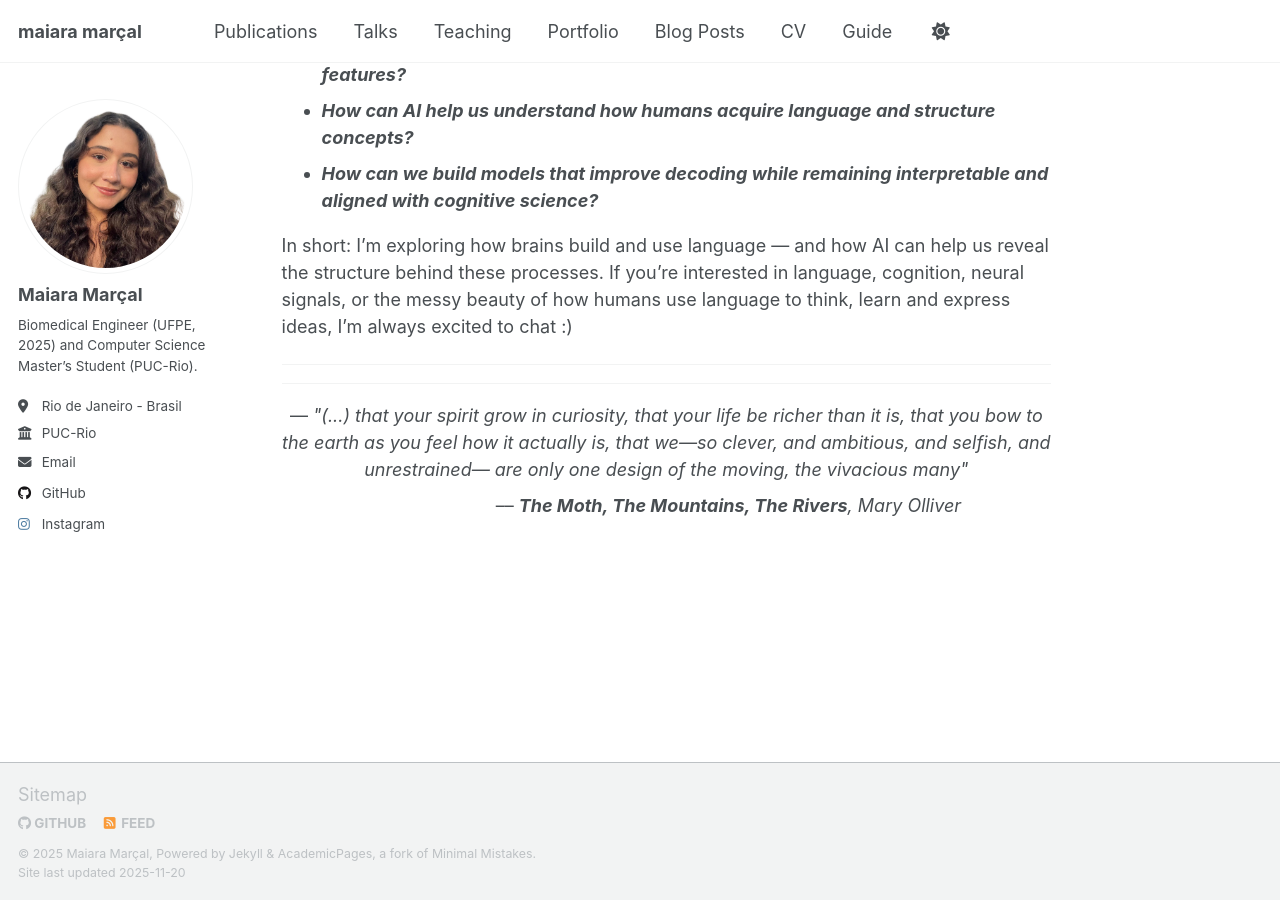
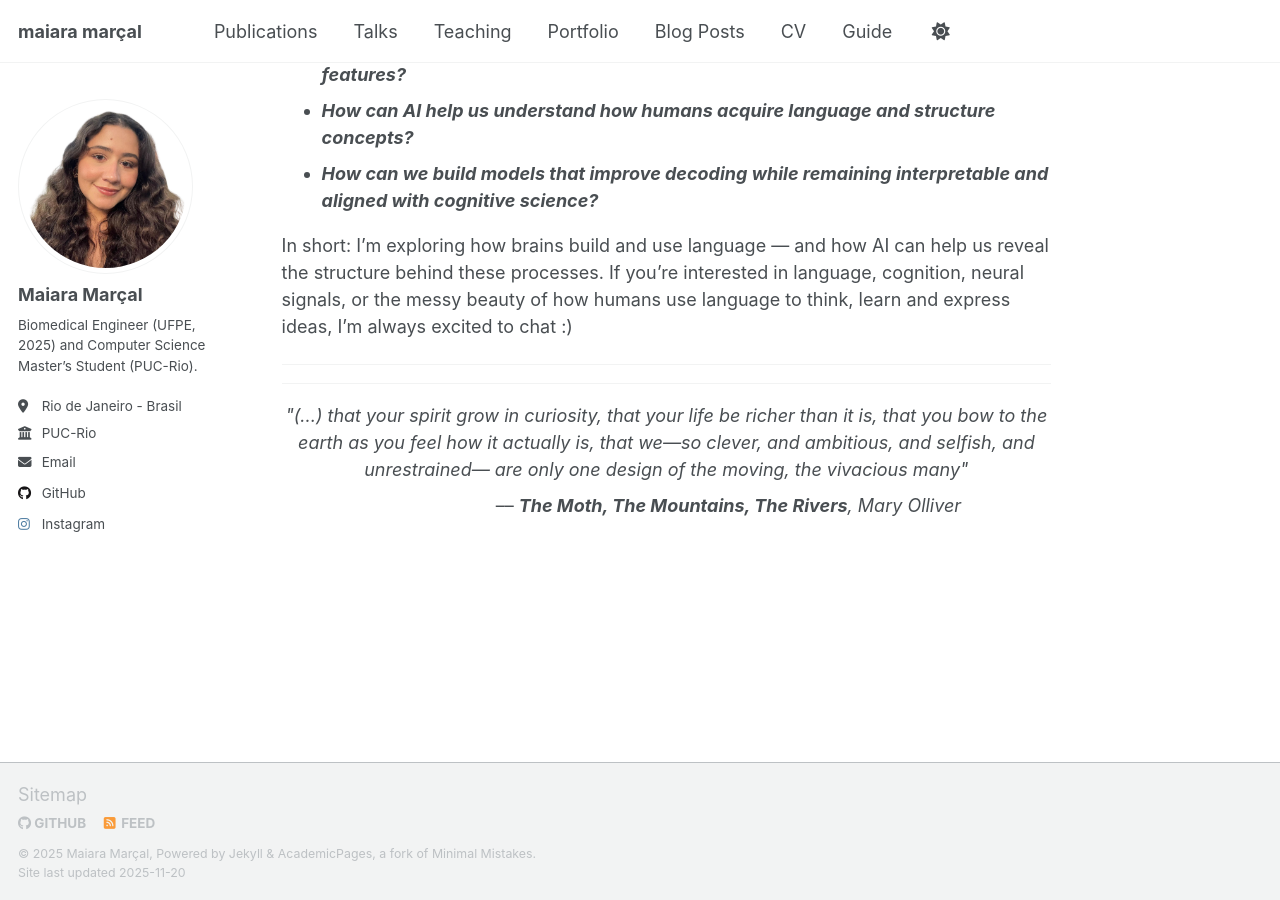
Before and after one commit to maiaramaaraujo/maiaramaaraujo.github.io, a Jekyll site: the page built from _pages/about.md, in a window 1280 px wide and 900 px high, scrolled down 810 px. Built offline with Jekyll 4.4.1, drawn with Linux system fonts in a browser that asks for light colours; a script that is not in the unit is left out.

Commit message:
Refactor quote formatting in about.md
Removed an extra line and adjusted the formatting of a quote.

```diff
--- a/_pages/about.md
+++ b/_pages/about.md
@@ -27,10 +27,9 @@ Some of the questions guiding my work include:
 In short: I’m exploring how brains build and use language — and how AI can help us reveal the structure behind these processes. If you’re interested in language, cognition, neural signals, or the messy beauty of how humans use language to think, learn and express ideas, I’m always excited to chat :)
 
 ---
-
 <hr>
 <div style="margin: 0 auto; text-align: center;">
-  — <i>
+  <i>
     "(...) that your spirit grow in curiosity, that your life be richer than it is, that you bow to the earth as you feel how it actually is, that we—so clever, and ambitious, and selfish, and unrestrained— are only one design of the moving, the vivacious many"
   </i>
 
```
